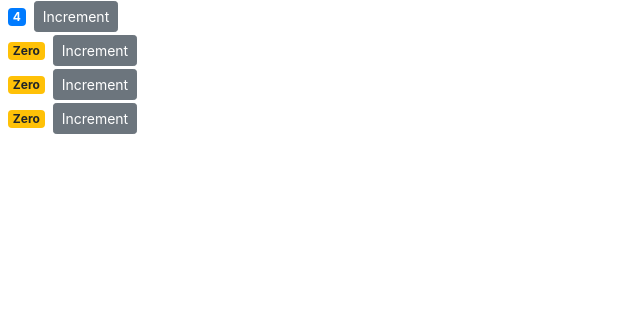
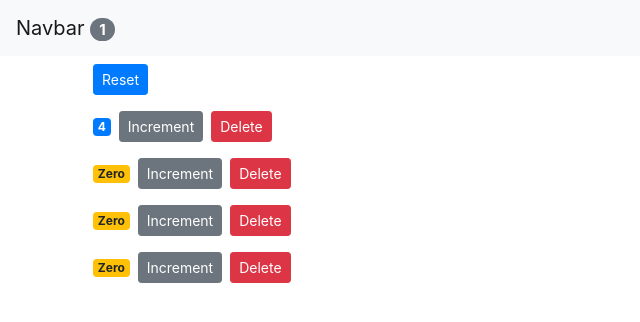
Before and after one commit to mtoutside/react-counter-app, a React (Create React App) app: page / in a window 1280 px wide. Shown: the top 322 px of the page, without its empty margins (0-640 px from the left). Built offline with nearby package versions, Linux system fonts and the light colour scheme.

Commit message:
done-Lifting the State Up

```diff
--- a/src/App.js
+++ b/src/App.js
@@ -1,27 +1,52 @@
 import React, { Component } from 'react';
-import logo from './logo.svg';
+import NavBar from './components/navbar';
+import Counters from './components/counters';
 import './App.css';
 
 class App extends Component {
+	state = {
+		counters: [
+			{ id: 1, value: 4 },
+			{ id: 2, value: 0 },
+			{ id: 3, value: 0 },
+			{ id: 4, value: 0 }
+		]
+	};
+
+	handleIncrement = counter => {
+		const counters = [...this.state.counters];
+		const index = counters.indexOf(counter);
+		counters[index] = { ...counter };
+		counters[index].value++;
+		this.setState({ counters });
+	};
+
+	handleReset = () => {
+		const counters = this.state.counters.map(c => {
+			c.value = 0;
+			return c;
+		});
+		this.setState({ counters });
+	};
+
+	handleDelete = counterId => {
+		const counters = this.state.counters.filter(c => c.id !== counterId);
+		this.setState({ counters });
+	};
   render() {
     return (
-      <div className="App">
-        <header className="App-header">
-          <img src={logo} className="App-logo" alt="logo" />
-          <p>
-            Edit <code>src/App.js</code> and save to reload.
-          </p>
-          <a
-            className="App-link"
-            href="https://reactjs.org"
-            target="_blank"
-            rel="noopener noreferrer"
-          >
-            Learn React
-          </a>
-        </header>
-      </div>
-    );
+      <React.Fragment>
+        <NavBar totalCounters={this.state.counters.filter(c => c.value > 0).length}/>
+        <main className="container">
+        <Counters
+          counters={this.state.counters}
+          onReset={this.handleReset}
+          onIncrement={this.handleIncrement}
+          onDelete={this.handleDelete}
+        />
+        </main>
+      </React.Fragment>
+      );
   }
 }
 
--- a/src/components/counter.jsx
+++ b/src/components/counter.jsx
@@ -1,26 +1,18 @@
 import React, { Component } from "react";
 
 export default class Counter extends Component {
-	state = {
-		value: this.props.value
-	};
-
-	// constructor() {
-	// 	super();
-	// 	this.handleIncrement = this.handleIncrement.bind(this);
-	// }
-
-	handleIncrement = () => {
-		this.setState({ value: this.state.value + 1});
-	}
-
-
 	render() {
 		return (
 			<div>
 				<span className={this.getBadgeClasses()}>{this.formatCount()}</span>
 				<button
-				onClick={this.handleIncrement} className="btn btn-secondary btn-sm">Increment
+					onClick={() => this.props.onIncrement(this.props.counter)}
+					className="btn btn-secondary btn-sm">Increment
+			</button>
+				<button
+					onClick={() => this.props.onDelete(this.props.counter.id)}
+					className="btn btn-danger btn-sm m-2">
+					Delete
 				</button>
 			</div>
 		);
@@ -28,12 +20,12 @@
 
 	getBadgeClasses() {
 		let classes = "badge m-2 badge-";
-		classes += (this.state.value === 0) ? "warning" : "primary";
+		classes += (this.props.counter.value === 0) ? "warning" : "primary";
 		return classes;
 	}
 
   formatCount() {
-	const { value: count } = this.state;
-	return this.state.value === 0 ? 'Zero' : this.state.value;
+	const { value } = this.props.counter;
+	return value === 0 ? 'Zero' : value;
   }
 }
--- a/src/components/counters.jsx
+++ b/src/components/counters.jsx
@@ -1,21 +1,21 @@
-import React, {Component} from 'react';
+import React, { Component } from 'react';
 import Counter from "./counter";
 
 class Counters extends Component {
-	state = {
-		counters: [
-			{id: 1, value: 4},
-			{id: 2, value: 0},
-			{id: 3, value: 0},
-			{id: 4, value: 0}
-		]
-	}
-
 	render() {
-		return(
+		return (
 			<div>
-				{this.state.counters.map(counter =>
-					<Counter key={counter.id} value={counter.value} />)}
+				<button
+					onClick={this.props.onReset}
+					className="btn btn-primary btn-sm m-2">Reset</button>
+				{this.props.counters.map(counter => (
+					<Counter
+						key={counter.id}
+						onDelete={this.props.onDelete}
+						onIncrement={this.props.onIncrement}
+						counter={counter}
+					/>
+				))}
 			</div>
 		);
 	}
--- /dev/null
+++ b/src/components/navbar.jsx
@@ -0,0 +1,15 @@
+import React, { Component } from 'react';
+
+class NavBar extends Component {
+	render() {
+		return (
+			<nav className="navbar navbar-light bg-light">
+				<a href="/" className="navbar-brand">
+					Navbar <span className="badge badge-pill badge-secondary">{this.props.totalCounters}</span>
+				</a>
+			</nav>
+		);
+	}
+}
+
+export default NavBar;
--- a/src/index.js
+++ b/src/index.js
@@ -4,9 +4,8 @@
 import App from './App';
 import * as serviceWorker from './serviceWorker';
 import 'bootstrap/dist/css/bootstrap.css';
-import Counters from './components/counters';
 
-ReactDOM.render( <Counters /> , document.getElementById('root'));
+ReactDOM.render( <App /> , document.getElementById('root'));
 
 // If you want your app to work offline and load faster, you can change
 // unregister() to register() below. Note this comes with some pitfalls.
```
Lines whose indentation alone changed are shown as unchanged.
